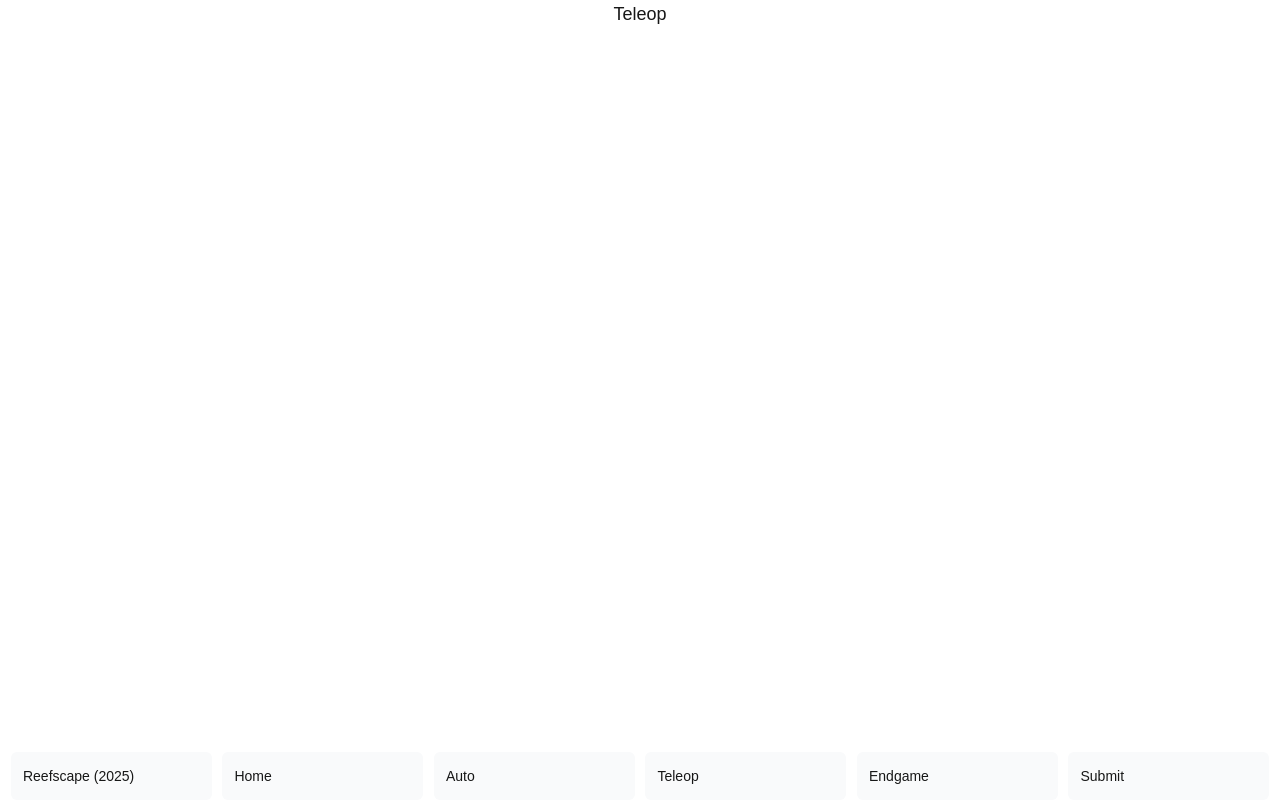
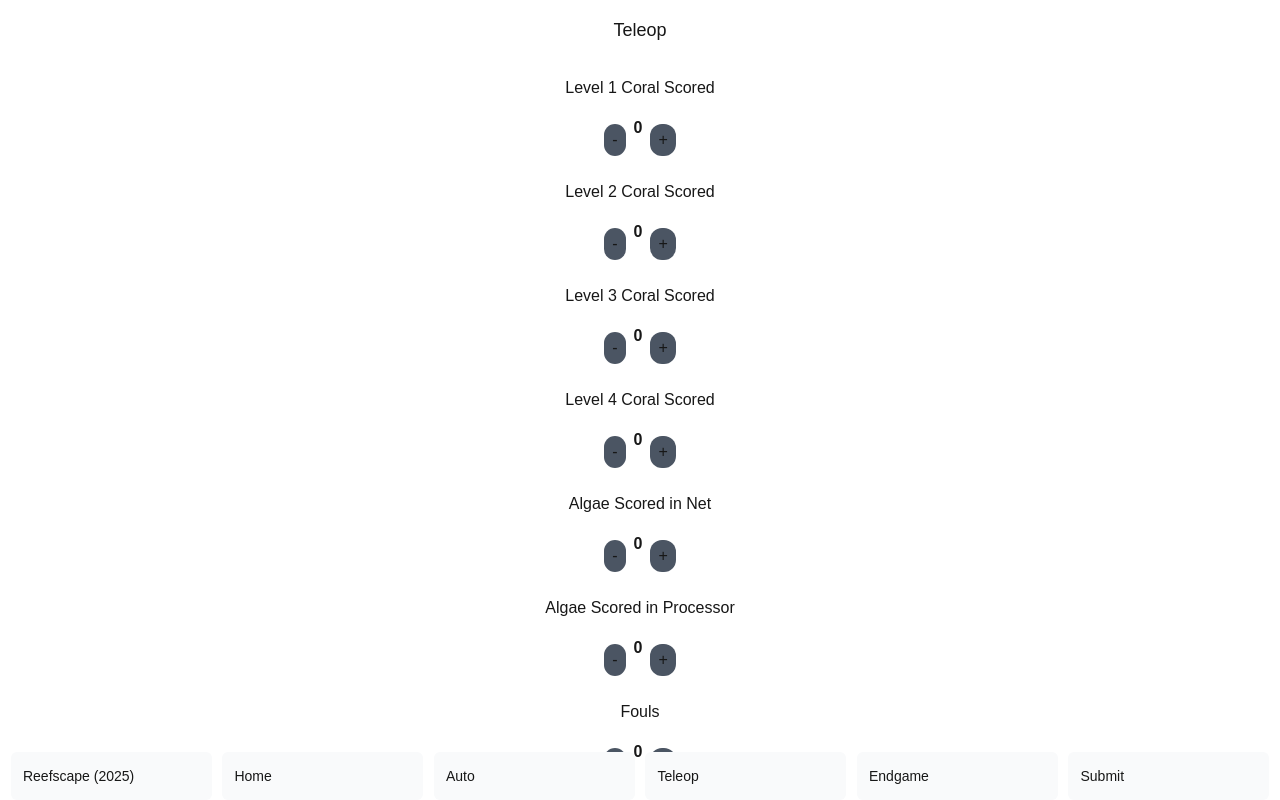
Before and after one commit to squareroot-of-false/scouting-app-865, a Next.js app: page /2025/teleop in a window 1280 px wide. Shown: the top 800 px of the page. Built offline with nearby package versions, Linux system fonts and the light colour scheme.

Commit message:
Add teleop page (still some major bugs that need fixing)

```diff
--- a/app/2025/teleop/page.tsx
+++ b/app/2025/teleop/page.tsx
@@ -2,17 +2,117 @@
 
 import { useContext } from "react";
 import { AppContext } from "../../lib/context";
+import Button from "../../ui/Button";
+import Checkbox from "../../ui/Checkbox";
+
+function changeState(value: boolean) {
+  return !value;
+}
 
 export default function Page() {
   const context = useContext(AppContext);
   return (
-    <div className="flex justify-center">
-      <div>
-        <p className="text-lg">Teleop</p>
-      </div>
-      <div>
-
-      </div>
-    </div>
+    <div className="flex flex-col justify-center items-center">
+          <div className="flex flex-col m-4 w-full justify-center">
+            <p className="text-lg text-center">Teleop</p>
+          </div>
+          <div className="flex flex-col m-4 w-full items-center">
+            <h1>Level 1 Coral Scored</h1>
+            <div className="flex flex-row m-4">
+              <Button className="m-2" onClick={_ => {
+                context.l1CoralTeleop --;
+                window.location.reload();
+                }}>-</Button>
+              <b>{context.l1CoralTeleop}</b>
+              <Button className="m-2" onClick={_ => {
+                context.l1CoralTeleop ++;
+                window.location.reload();
+                }}>+</Button>
+            </div>
+            <h1>Level 2 Coral Scored</h1>
+            <div className="flex flex-row m-4">
+              <Button className="m-2" onClick={_ => {
+                context.l2CoralTeleop --;
+                window.location.reload();
+                }}>-</Button>
+              <b>{context.l2CoralTeleop}</b>
+              <Button className="m-2" onClick={_ => {
+                context.l2CoralTeleop ++;
+                window.location.reload();
+                }}>+</Button>
+            </div>
+            <h1>Level 3 Coral Scored</h1>
+            <div className="flex flex-row m-4">
+              <Button className="m-2" onClick={_ => {
+                context.l3CoralTeleop --;
+                window.location.reload();
+                }}>-</Button>
+              <b>{context.l3CoralTeleop}</b>
+              <Button className="m-2" onClick={_ => {
+                context.l3CoralTeleop ++;
+                window.location.reload();
+                }}>+</Button>
+            </div>
+            <h1>Level 4 Coral Scored</h1>
+            <div className="flex flex-row m-4">
+              <Button className="m-2" onClick={_ => {
+                context.l4CoralTeleop --;
+                window.location.reload();
+                }}>-</Button>
+              <b>{context.l4CoralTeleop}</b>
+              <Button className="m-2" onClick={_ => {
+                context.l4CoralTeleop ++;
+                window.location.reload();
+                }}>+</Button>
+            </div>
+            <h1>Algae Scored in Net</h1>
+            <div className="flex flex-row m-4">
+              <Button className="m-2" onClick={_ => {
+                context.algaeNetTeleop --;
+                window.location.reload();
+                }}>-</Button>
+              <b>{context.algaeNetTeleop}</b>
+              <Button className="m-2" onClick={_ => {
+                context.algaeNetTeleop ++;
+                window.location.reload();
+                }}>+</Button>
+            </div>
+            <h1>Algae Scored in Processor</h1>
+            <div className="flex flex-row m-4">
+              <Button className="m-2" onClick={_ => {
+                context.algaeProcessorTeleop --;
+                window.location.reload();
+                }}>-</Button>
+              <b>{context.algaeProcessorTeleop}</b>
+              <Button className="m-2" onClick={_ => {
+                context.algaeProcessorTeleop ++;
+                window.location.reload();
+                }}>+</Button>
+            </div>
+            <h1>Fouls</h1>
+            <div className="flex flex-row m-4">
+              <Button className="m-2" onClick={_ => {
+                context.foul --;
+                window.location.reload();
+                }}>-</Button>
+              <b>{context.foul}</b>
+              <Button className="m-2" onClick={_ => {
+                context.foul ++;
+                window.location.reload();
+                }}>+</Button>
+            </div>
+            <h1>Tech Fouls</h1>
+            <div className="flex flex-row m-4">
+              <Button className="m-2" onClick={_ => {
+                context.techFoul --;
+                window.location.reload();
+              }}>-</Button>
+              <b>{context.techFoul}</b>
+              <Button className="m-2" onClick={_ => {context.techFoul ++;
+                window.location.reload();}}>+</Button>
+            </div>
+            <Checkbox className="m-2" value={context.defense} onChange={value => changeState(value)}>Defense</Checkbox>
+          </div>
+        </div>
   );
 }
```
